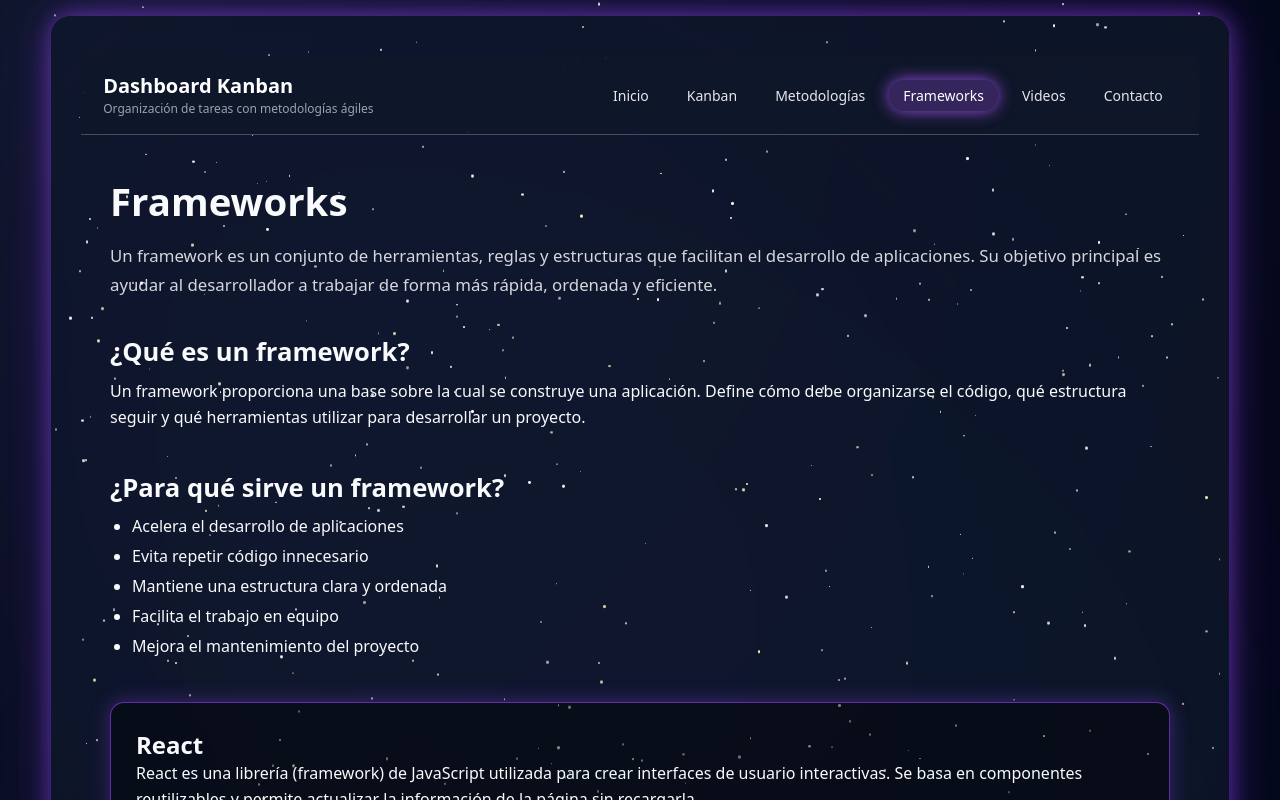
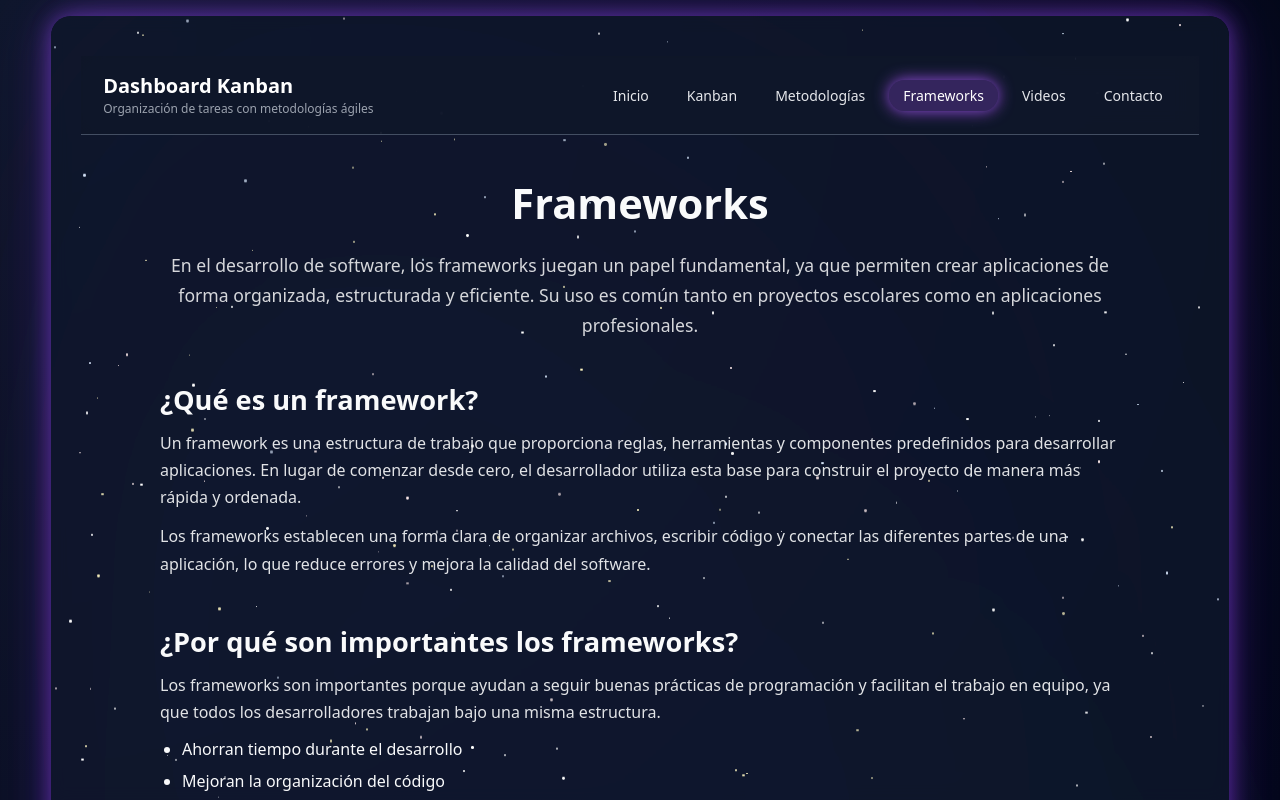
Before and after one commit to leo260855/kanban-react, a React (Vite) app: page /frameworks in a window 1280 px wide. Built offline with nearby package versions, Linux system fonts and the light colour scheme.

Commit message:
actualización de metodologías y framework

```diff
--- a/src/pages/Frameworks.jsx
+++ b/src/pages/Frameworks.jsx
@@ -1,78 +1,205 @@
 function Frameworks() {
+  const container = {
+    maxWidth: "1000px",
+    margin: "0 auto",
+    padding: "40px 20px",
+    color: "#f9fafb",
+  };
+
+  const title = {
+    fontSize: "2.6rem",
+    textAlign: "center",
+    marginBottom: "20px",
+  };
+
+  const intro = {
+    fontSize: "1.1rem",
+    opacity: 0.85,
+    marginBottom: "40px",
+    textAlign: "center",
+    lineHeight: 1.7,
+  };
+
+  const section = {
+    marginBottom: "45px",
+  };
+
+  const sectionTitle = {
+    fontSize: "1.7rem",
+    marginBottom: "12px",
+  };
+
+  const paragraph = {
+    lineHeight: 1.7,
+    opacity: 0.9,
+    marginBottom: "12px",
+  };
+
+  const list = {
+    marginTop: "12px",
+    paddingLeft: "22px",
+  };
+
+  const listItem = {
+    marginBottom: "10px",
+  };
+
+  const reactCard = {
+    margin: "50px 0",
+    padding: "30px",
+    borderRadius: "16px",
+    background: "rgba(0, 0, 0, 0.45)",
+    border: "1px solid rgba(155, 70, 255, 0.7)",
+    boxShadow: "0 0 30px rgba(155, 70, 255, 0.4)",
+  };
+
+  const tags = {
+    marginTop: "18px",
+    display: "flex",
+    gap: "10px",
+    flexWrap: "wrap",
+  };
+
+  const tag = {
+    background: "rgba(155, 70, 255, 0.25)",
+    border: "1px solid rgba(155, 70, 255, 0.6)",
+    padding: "6px 14px",
+    borderRadius: "999px",
+    fontSize: "0.8rem",
+  };
+
+  const highlight = {
+    background: "rgba(155, 70, 255, 0.15)",
+    borderLeft: "4px solid rgba(155, 70, 255, 0.9)",
+    padding: "25px",
+    borderRadius: "12px",
+  };
+
   return (
-    <div className="frameworks-container">
-      <h1 className="fw-title">Frameworks</h1>
+    <div style={container}>
+      <h1 style={title}>Frameworks</h1>
 
-      <p className="fw-intro">
-        Un framework es un conjunto de herramientas, reglas y estructuras
-        que facilitan el desarrollo de aplicaciones. Su objetivo principal
-        es ayudar al desarrollador a trabajar de forma más rápida, ordenada
-        y eficiente.
+      <p style={intro}>
+        En el desarrollo de software, los frameworks juegan un papel fundamental,
+        ya que permiten crear aplicaciones de forma organizada, estructurada y
+        eficiente. Su uso es común tanto en proyectos escolares como en aplicaciones
+        profesionales.
       </p>
 
       {/* DEFINICIÓN */}
-      <section className="fw-section">
-        <h2>¿Qué es un framework?</h2>
-        <p>
-          Un framework proporciona una base sobre la cual se construye una
-          aplicación. Define cómo debe organizarse el código, qué estructura
-          seguir y qué herramientas utilizar para desarrollar un proyecto.
+      <section style={section}>
+        <h2 style={sectionTitle}>¿Qué es un framework?</h2>
+        <p style={paragraph}>
+          Un framework es una estructura de trabajo que proporciona reglas,
+          herramientas y componentes predefinidos para desarrollar aplicaciones.
+          En lugar de comenzar desde cero, el desarrollador utiliza esta base
+          para construir el proyecto de manera más rápida y ordenada.
+        </p>
+        <p style={paragraph}>
+          Los frameworks establecen una forma clara de organizar archivos,
+          escribir código y conectar las diferentes partes de una aplicación,
+          lo que reduce errores y mejora la calidad del software.
         </p>
       </section>
 
-      {/* UTILIDAD */}
-      <section className="fw-section">
-        <h2>¿Para qué sirve un framework?</h2>
-        <ul className="fw-list">
-          <li>Acelera el desarrollo de aplicaciones</li>
-          <li>Evita repetir código innecesario</li>
-          <li>Mantiene una estructura clara y ordenada</li>
-          <li>Facilita el trabajo en equipo</li>
-          <li>Mejora el mantenimiento del proyecto</li>
+      {/* IMPORTANCIA */}
+      <section style={section}>
+        <h2 style={sectionTitle}>¿Por qué son importantes los frameworks?</h2>
+        <p style={paragraph}>
+          Los frameworks son importantes porque ayudan a seguir buenas prácticas
+          de programación y facilitan el trabajo en equipo, ya que todos los
+          desarrolladores trabajan bajo una misma estructura.
+        </p>
+        <ul style={list}>
+          <li style={listItem}>Ahorran tiempo durante el desarrollo</li>
+          <li style={listItem}>Mejoran la organización del código</li>
+          <li style={listItem}>Reducen errores comunes</li>
+          <li style={listItem}>Facilitan el mantenimiento del proyecto</li>
+          <li style={listItem}>Permiten que el proyecto crezca sin desorden</li>
+        </ul>
+      </section>
+
+      {/* TIPOS */}
+      <section style={section}>
+        <h2 style={sectionTitle}>Tipos de frameworks</h2>
+        <p style={paragraph}>
+          Existen diferentes tipos de frameworks dependiendo de la parte del
+          desarrollo en la que se utilicen. Cada uno cumple una función específica
+          dentro de una aplicación.
+        </p>
+        <ul style={list}>
+          <li style={listItem}>
+            <strong>Frontend:</strong> se enfocan en la interfaz de usuario.
+          </li>
+          <li style={listItem}>
+            <strong>Backend:</strong> manejan la lógica y los datos.
+          </li>
+          <li style={listItem}>
+            <strong>Fullstack:</strong> combinan frontend y backend.
+          </li>
         </ul>
       </section>
 
       {/* REACT */}
-      <section className="fw-react-card">
-        <h2>React</h2>
-        <p>
-          React es una librería (framework) de JavaScript utilizada para crear
-          interfaces de usuario interactivas. Se basa en componentes reutilizables
-          y permite actualizar la información de la página sin recargarla.
+      <section style={reactCard}>
+        <h2 style={sectionTitle}>React</h2>
+        <p style={paragraph}>
+          React es una librería o framework de JavaScript utilizada para crear
+          interfaces de usuario interactivas. Su principal característica es el
+          uso de componentes, lo que permite dividir una aplicación en partes
+          pequeñas y reutilizables.
+        </p>
+        <p style={paragraph}>
+          React maneja el estado de la aplicación, lo que permite que la información
+          cambie dinámicamente conforme el usuario interactúa, sin necesidad de
+          recargar la página.
+        </p>
+        <p style={paragraph}>
+          En este proyecto Kanban, React se utiliza para controlar el tablero,
+          las tareas, el progreso y la navegación entre secciones, ofreciendo
+          una experiencia moderna y fluida.
         </p>
 
-        <p>
-          En este proyecto, React se utiliza para construir el dashboard Kanban,
-          permitiendo agregar, mover y eliminar tareas de forma dinámica,
-          manteniendo una experiencia fluida para el usuario.
-        </p>
-
-        <div className="fw-react-tags">
-          <span>Componentes</span>
-          <span>Estado</span>
-          <span>Hooks</span>
-          <span>Interactividad</span>
+        <div style={tags}>
+          <span style={tag}>Componentes</span>
+          <span style={tag}>Estado</span>
+          <span style={tag}>Hooks</span>
+          <span style={tag}>Interactividad</span>
+          <span style={tag}>Reutilización</span>
         </div>
       </section>
 
       {/* OTROS FRAMEWORKS */}
-      <section className="fw-section">
-        <h2>Otros frameworks populares</h2>
-        <ul className="fw-list">
-          <li><strong>Angular:</strong> framework completo y estructurado</li>
-          <li><strong>Vue:</strong> sencillo, flexible y fácil de aprender</li>
-          <li><strong>Svelte:</strong> rápido, ligero y moderno</li>
+      <section style={section}>
+        <h2 style={sectionTitle}>Otros frameworks populares</h2>
+        <ul style={list}>
+          <li style={listItem}>
+            <strong>Angular:</strong> framework desarrollado por Google, ideal
+            para aplicaciones grandes y estructuradas.
+          </li>
+          <li style={listItem}>
+            <strong>Vue:</strong> framework flexible y fácil de aprender,
+            utilizado en proyectos pequeños y medianos.
+          </li>
+          <li style={listItem}>
+            <strong>Svelte:</strong> framework moderno que genera aplicaciones
+            rápidas y ligeras.
+          </li>
         </ul>
       </section>
 
-      {/* CONEXIÓN CON EL PROYECTO */}
-      <section className="fw-section fw-highlight">
-        <h2>Relación con el proyecto Kanban</h2>
-        <p>
-          El uso de React como framework permite que el tablero Kanban sea
-          interactivo, dinámico y fácil de mantener. Gracias a su estructura
-          por componentes, cada parte del proyecto se puede desarrollar,
-          modificar y escalar de manera ordenada.
+      {/* CONCLUSIÓN */}
+      <section style={highlight}>
+        <h2 style={sectionTitle}>Relación con el proyecto Kanban</h2>
+        <p style={paragraph}>
+          El uso de React como framework permite que el proyecto Kanban sea
+          interactivo, organizado y escalable. Cada sección funciona como un
+          componente independiente, lo que facilita su desarrollo y mantenimiento.
+        </p>
+        <p style={paragraph}>
+          Gracias a los frameworks, este proyecto simula la forma en que se
+          desarrollan aplicaciones reales, aplicando conceptos utilizados en
+          entornos profesionales.
         </p>
       </section>
     </div>
```
Also changed, not shown: src/pages/Metodologias.jsx (+60 -27 lines).
